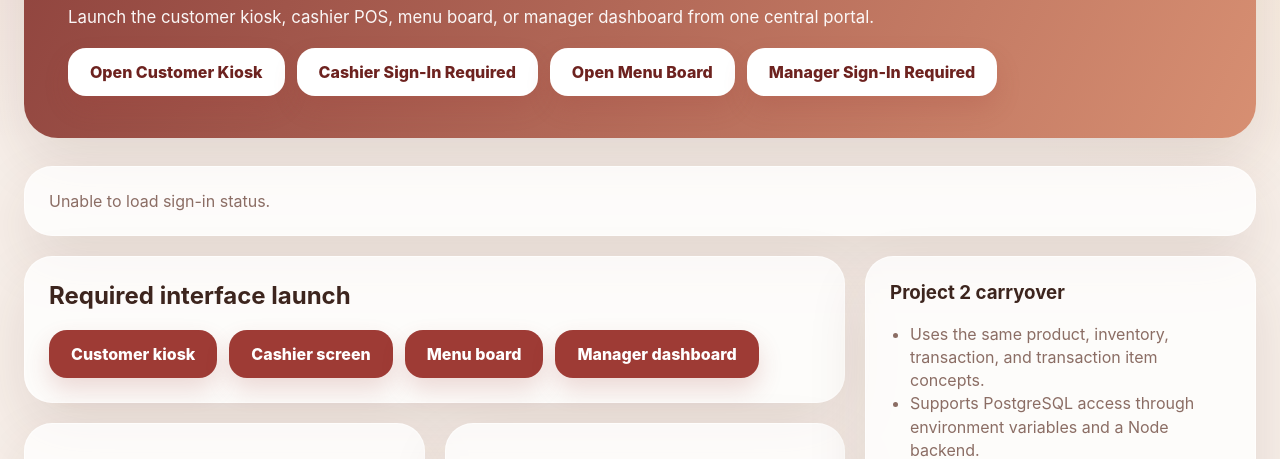
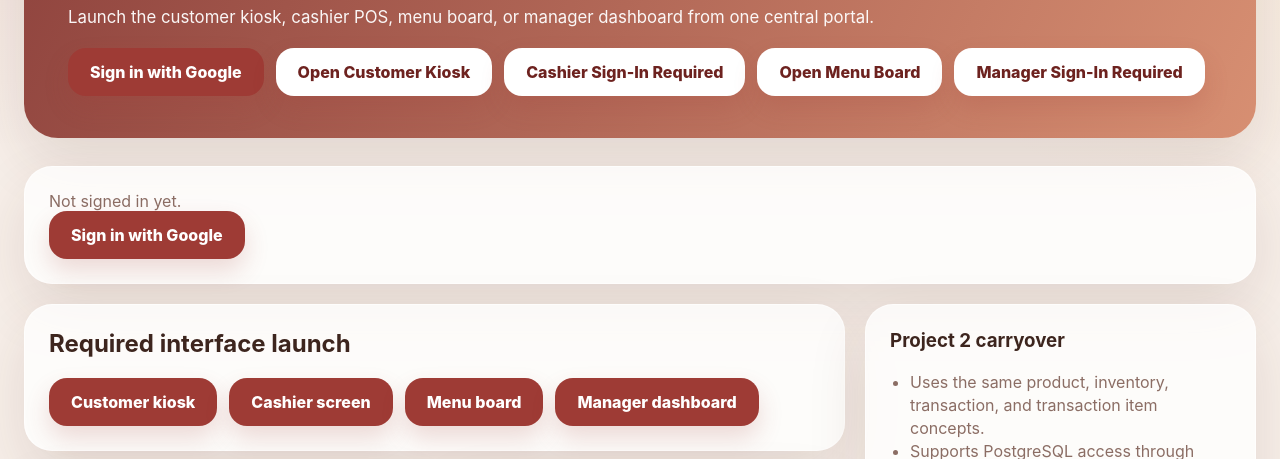
Before and after one commit to CSCE-331-Spring-2026-900-908/project3-team25, a website: page public/index.html in a window 1280 px wide. Shown: the part 308-767 px from the top of the page. Drawn offline with Linux system fonts and the light colour scheme; no server answers.

Commit message:
Made a sign-in button and updated message when not signed in

```diff
--- a/public/index.html
+++ b/public/index.html
@@ -33,6 +33,7 @@
       <h1 id="hero-title">Reveille Bubble Tea Web Portal</h1>
       <p>Launch the customer kiosk, cashier POS, menu board, or manager dashboard from one central portal.</p>
       <div class="button-row" style="margin-top: 18px;">
+        <a class="btn" href="/auth/google">Sign in with Google</a>
         <a class="btn secondary" href="/customer.html">Open Customer Kiosk</a>
         <a class="btn secondary" id="portal-cashier-link" href="/auth/google">Cashier Sign-In Required</a>
         <a class="btn secondary" href="/menu-board.html">Open Menu Board</a>
--- a/public/js/auth.js
+++ b/public/js/auth.js
@@ -69,7 +69,12 @@ async function loadAuthState() {
       }
     }
   } catch (error) {
-    statusWrap.innerHTML = `<p class="muted">Unable to load sign-in status.</p>`;
+    statusWrap.innerHTML = `
+        <p class="muted">Not signed in yet.</p>
+        <div class="button-row">
+            <a class="btn" href="/auth/google">Sign in with Google</a>
+        </div>
+        `;
   }
 }
 
```
